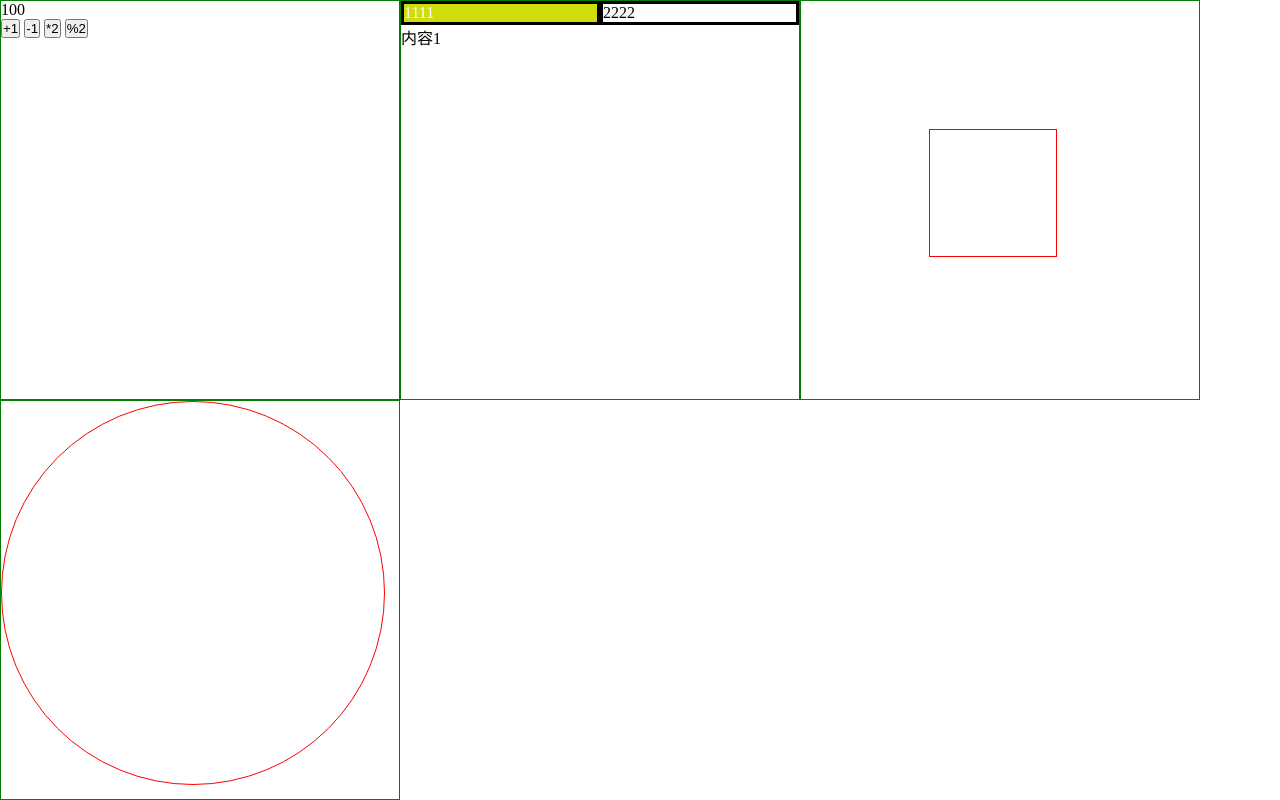
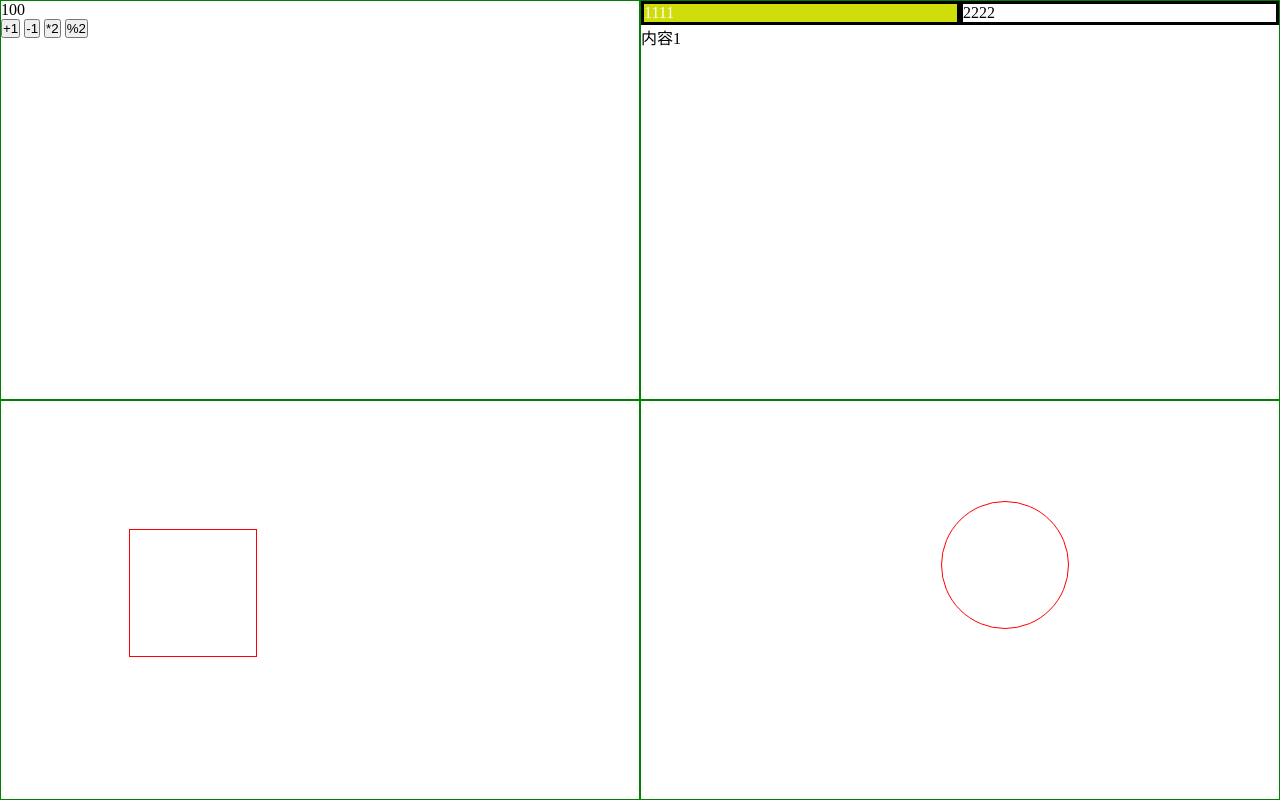
Before and after one commit to 15roselee/MVC, a website with bundled scripts: page src/index.html in a window 1280 px wide. Built offline with nearby package versions, Linux system fonts and the light colour scheme.

Commit message:
修改css

```diff
--- a/src/app1.css
+++ b/src/app1.css
@@ -1,6 +1,6 @@
 #app1{
-    width: 50vh;
-    height: 50vh;
+   width: 50vw;
+   height: 50vh;
 }
 #app1 .output{
 
--- a/src/app2.css
+++ b/src/app2.css
@@ -1,4 +1,6 @@
 #app2 {
+  width: 50vw;
+  height: 50vh;
 }
 #app2 .tab-bar {
   display: flex;
--- a/src/app3.css
+++ b/src/app3.css
@@ -1,4 +1,8 @@
 *{}
+#app3{
+    width: 50vw;
+    height: 50vh;
+}
 #app3 .square{
     border: 1px solid red;
     margin-top: 10vw;
--- a/src/app4.css
+++ b/src/app4.css
@@ -1,4 +1,7 @@
 #app4 {
+    width: 50vw;
+    height: 50vh;
+    padding: 100px 0  0 300px;
 }
 @keyframes change {
   0% {
@@ -9,8 +12,9 @@
   }
 }
 #app4 .circle {
-  width: 30vw;
-  height: 30vw;
+  width: 10vw;
+  height: 10vw;
+
   border-radius: 50%;
   border: 1px solid red;
 }
--- a/src/global.css
+++ b/src/global.css
@@ -6,7 +6,7 @@ body>.page{
     flex-wrap: wrap;
 }
 body>.page>section{
-    width: 50vh;
-    height: 50vh;
+    width: 50vm;
+    height:50vm;
     border: 1px solid green;
 }
```
Also changed, not shown: 3 other files.
